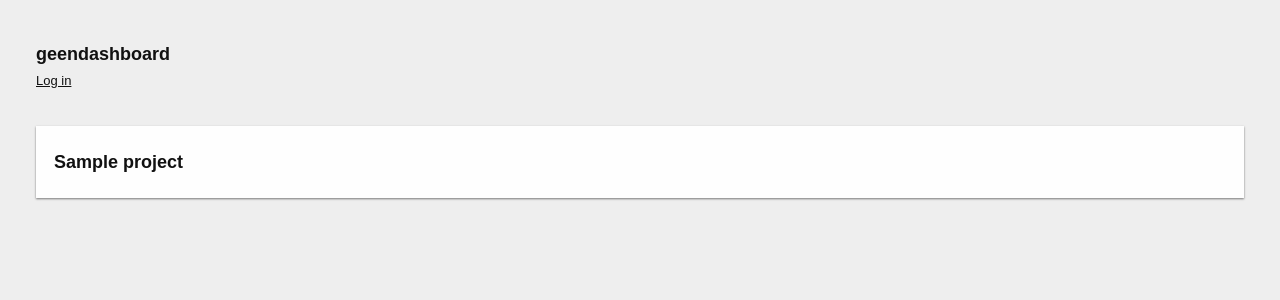
After one commit to sander/geendashboard, a Django app: template projects/templates/projects/project_base.html in a window 1280 px wide. The commit adds this page. Shown: the top 300 px of the page. Run offline with Django 3.2, Linux system fonts and the light colour scheme; the template is opened without the code that fills it: values that come from a table or form of the project are taken from there, others are empty; tables that the repository leaves empty hold one stand-in row (values such as "Sample post").

Commit message:
Slightly more consistent templating

```diff
--- a/projects/static/style/main.css
+++ b/projects/static/style/main.css
@@ -9,11 +9,16 @@
 
 body {
   margin: 36px;
-  background: #fefefe;
+  background: #eee;
 }
 
 body > header {
   margin: 36px 0;
+}
+body > header h1 a {
+  font-size: 18px;
+  line-height: 36px;
+  text-decoration: none;
 }
 
 nav {
@@ -23,3 +28,33 @@ nav {
 a {
   text-decoration: underline;
 }
+
+article.project {
+  padding: 18px;
+  box-shadow: 0 1px 2px rgba(0, 0, 0, .5);
+  background: #fefefe;
+}
+article.project header h1 a {
+  font-size: 18px;
+  line-height: 36px;
+  text-decoration: none;
+}
+article.project section.tasks {
+  margin-top: 18px;
+}
+article.project section.tasks ul {
+  list-style: none;
+}
+article.project section.tasks li {
+  margin-left: 18px;
+  padding: 3px 0;
+}
+article.project section.tasks li.completed {
+  color: #999;
+  text-decoration: line-through;
+}
+article.project section.tasks li input {
+  float: left;
+  margin-left: -18px;
+  margin-top: 3px;
+}
--- a/projects/templates/base.html
+++ b/projects/templates/base.html
@@ -7,7 +7,7 @@
 <link rel=stylesheet href="{% static "style/main.css" %}">
 
 <header>
-  <h1>geendashboard</h1>
+<h1><a href="{% url 'project-list' %}">geendashboard</a></h1>
   {% if user.is_authenticated %}
     <p>
       {{ user }}
--- /dev/null
+++ b/projects/templates/projects/project_base.html
@@ -0,0 +1,12 @@
+{% extends 'base.html' %}
+
+{% block content %}
+  <article class="project">
+    <header>
+      <h1><a href="{{ project.get_absolute_url }}">{{ project.name }}</a></h1>
+    </header>
+    <div class="content">
+      {% block project_content %}{% endblock %}
+    </div>
+  </article>
+{% endblock %}
--- a/projects/templates/wunderlist/settings.html
+++ b/projects/templates/wunderlist/settings.html
@@ -1,10 +1,6 @@
 {% extends 'base.html' %}
 
 {% block content %}
-  <nav>
-    <p><a href="{% url 'project-list' %}">Back to project list</a></p>
-  </nav>
-
   {% if form %}
     <form method="POST">
       {% csrf_token %}
```
Also changed, not shown: projects/templates/projects/project_detail.html (+24 -23 lines), projects/templates/wunderlist/attach.html (+3 -4 lines).
